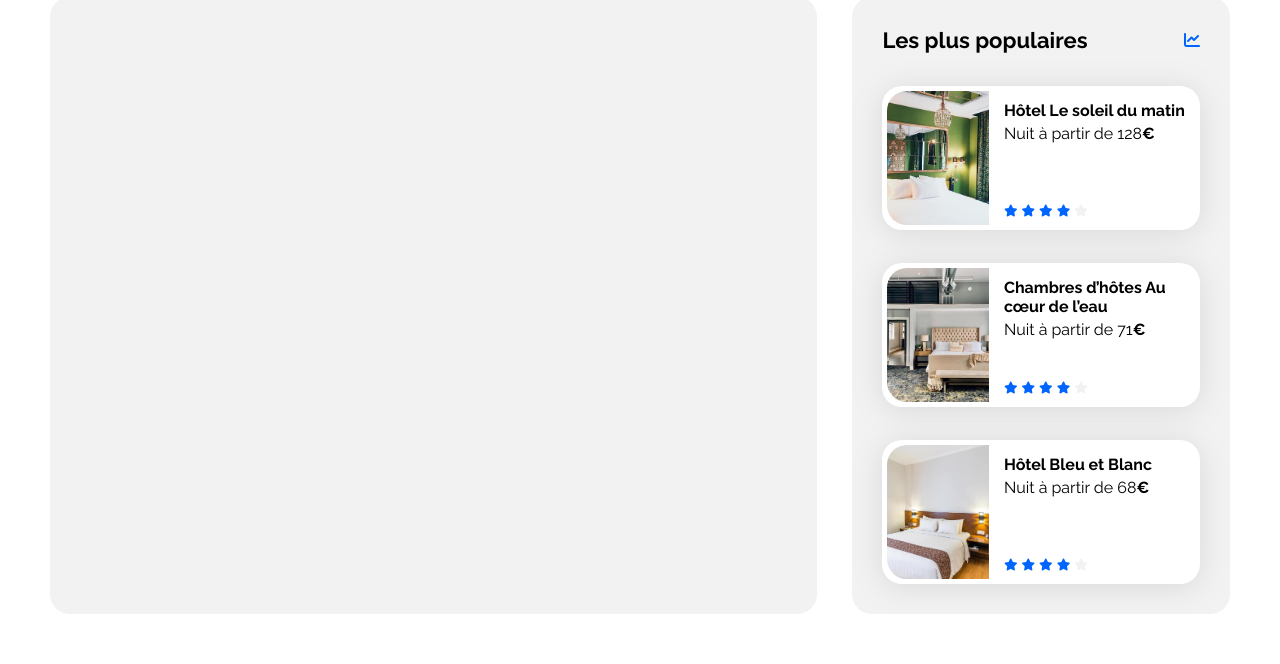
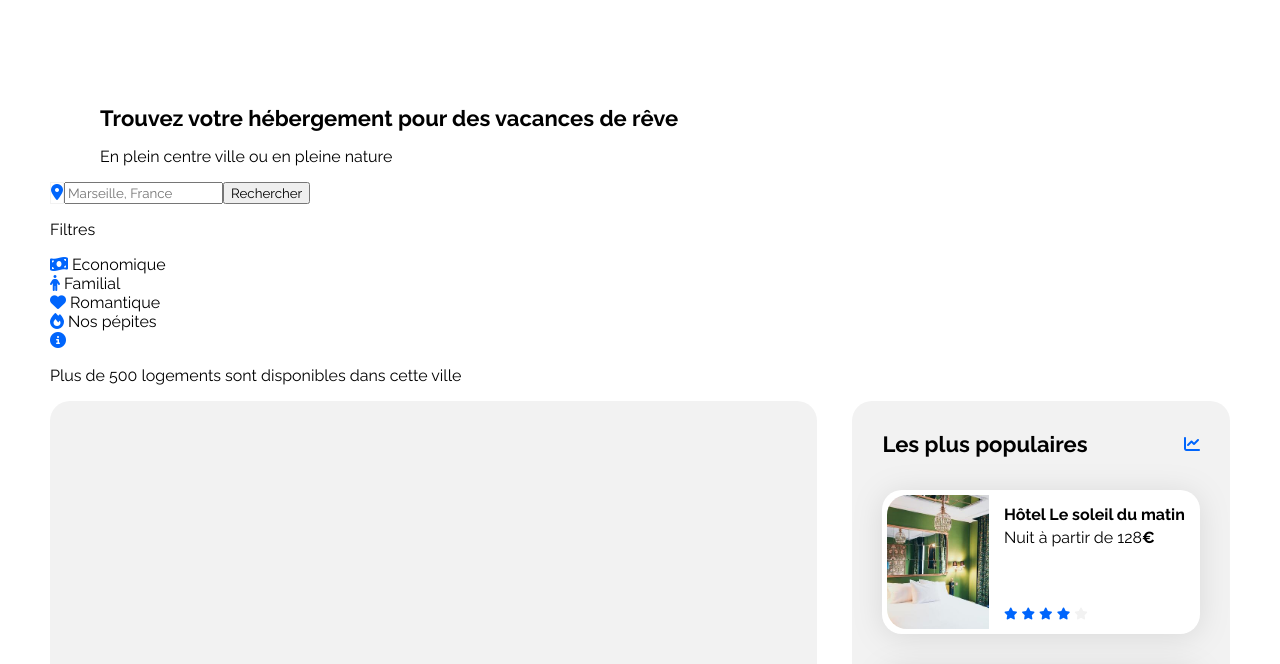
Before and after one commit to RahyanBLB/agence-3, a plain HTML site: page index.html in a window 1280 px wide. Shown: the part 86-750 px from the top of the page. Drawn offline with Linux system fonts and the light colour scheme.

Commit message:
ajout du premier bloc

```diff
--- a/index.html
+++ b/index.html
@@ -19,6 +19,7 @@
         <header  class="container">
             <div>
                 <img class="logosize" src="images/logo/Booki.png" alt="">
+
             </div>
 
             <nav class="container">
@@ -28,6 +29,36 @@
 
 
         </header>
+
+        <div>
+            <div>
+                <h1 class="soustitre">Trouvez votre hébergement pour des vacances de rêve</h1>
+                <p class="pt1">En plein centre ville ou en pleine nature</p>
+            </div>
+            <div>
+                <form action="">
+                    <div class="containersearch">
+                        <div class="bordergeo">
+                            <i class="fa-solid fa-location-dot"> </i>
+                        </div>
+
+                        <input type="search" placeholder="Marseille, France">
+                        <input type="submit" value="Rechercher">
+                    </div>
+                </form>
+            </div>
+            <div>
+                <p>Filtres</p>
+                <div><i class="fa-solid fa-money-bill-wave"></i> Economique </div>
+                <div><i class="fa-solid fa-person"></i> Familial </div>
+                <div><i class="fa-solid fa-heart"></i> Romantique </div>
+                <div><i class="fa-solid fa-fire"></i> Nos pépites </div>
+            </div>
+            <div>
+                <i class="fa-solid fa-circle-info"></i>
+                <p>Plus de 500 logements sont disponibles dans cette ville </p>
+            </div>
+        </div>
         <main>
             <div class="hebergements-and-populaires">
                 <section class="hebergements">
```
